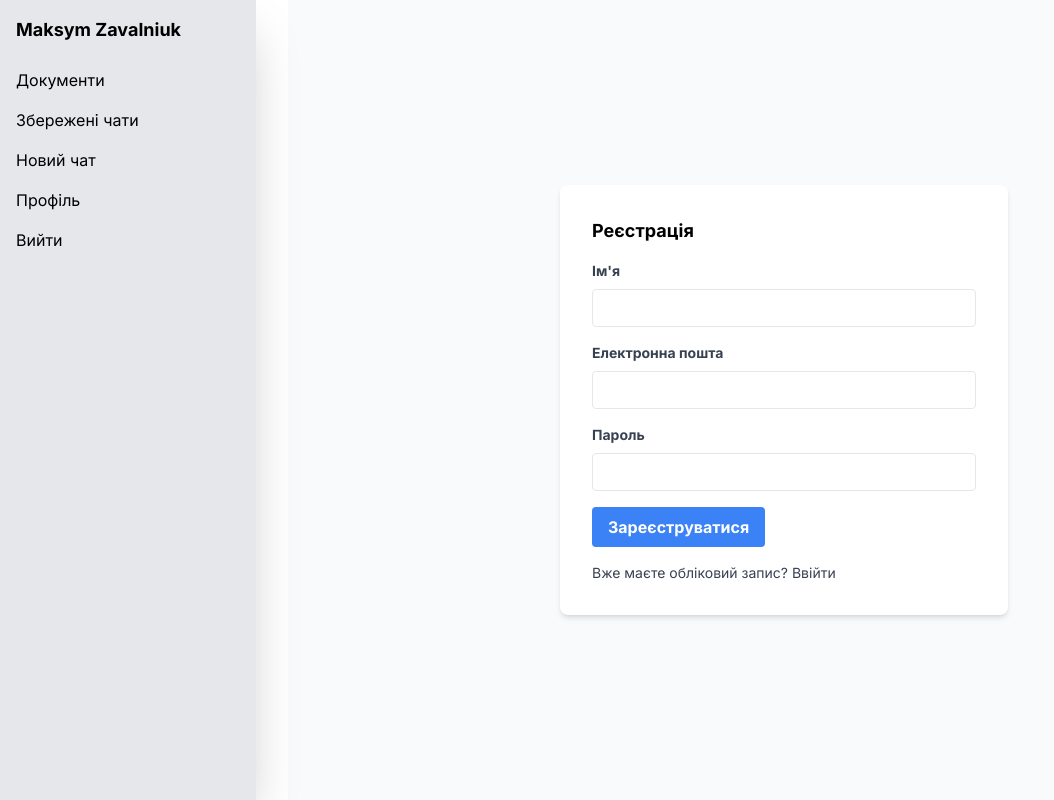
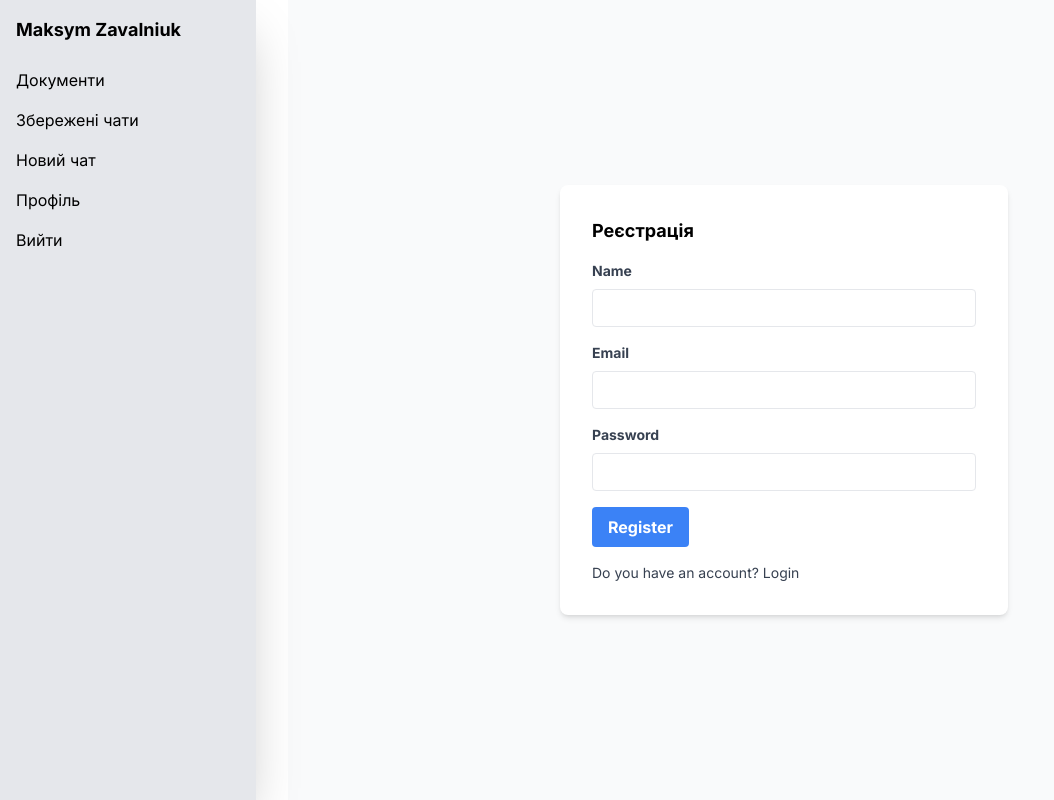
Before and after one commit to mezgoodle/FundFriend, a Next.js app in the folder frontend/: page /auth/register in a window 1280 px wide. Shown: the whole page, without its empty margins (0-1054 px from the left). Built offline with nearby package versions, Linux system fonts and the light colour scheme.

Commit message:
Fix lint errors and tests

```diff
--- a/frontend/app/auth/register/page.jsx
+++ b/frontend/app/auth/register/page.jsx
@@ -21,7 +21,7 @@ function Register() {
               className="block text-gray-700 text-sm font-bold mb-2"
               htmlFor="name"
             >
-              Ім'я
+              Name
             </label>
             <input
               id="name"
@@ -36,7 +36,7 @@ function Register() {
               className="block text-gray-700 text-sm font-bold mb-2"
               htmlFor="email"
             >
-              Електронна пошта
+              Email
             </label>
             <input
               id="email"
@@ -51,7 +51,7 @@ function Register() {
               className="block text-gray-700 text-sm font-bold mb-2"
               htmlFor="password"
             >
-              Пароль
+              Password
             </label>
             <input
               id="password"
@@ -65,10 +65,10 @@ function Register() {
             type="submit"
             className="bg-blue-500 hover:bg-blue-700 text-white font-bold py-2 px-4 rounded focus:outline-none focus:shadow-outline"
           >
-            Зареєструватися
+            Register
           </button>
           <p className="text-sm text-gray-700 mt-4">
-            <Link href="/auth/login">Вже маєте обліковий запис? Ввійти</Link>
+            <Link href="/auth/login">Do you have an account? Login</Link>
           </p>
         </form>
       </div>
--- a/frontend/app/user/documents/[documentId]/page.jsx
+++ b/frontend/app/user/documents/[documentId]/page.jsx
@@ -1,5 +1,6 @@
 "use client";
 import React from "react";
+import Image from "next/image";
 
 function DocumentPage({ params }) {
   const { id } = params;
@@ -15,24 +16,26 @@ function DocumentPage({ params }) {
   };
 
   return (
-    <div className="flex flex-col h-screen">
+    <div className="flex flex-col h-screen" data-testid="root">
       <div className="flex-1 overflow-y-auto">
         <h2 className="text-lg font-bold mb-4">{document.name}</h2>
-        <p className="text-sm text-gray-700 mb-4">Автор: {document.author}</p>
-        <p className="text-sm text-gray-700 mb-4">Розмір: {document.size}</p>
+        <p className="text-sm text-gray-700 mb-4">Author: {document.author}</p>
+        <p className="text-sm text-gray-700 mb-4">Size: {document.size}</p>
         <p className="text-sm text-gray-700 mb-4">
-          Дата створення: {document.createdAt}
+          Created At: {document.createdAt}
         </p>
         <p className="text-sm text-gray-700 mb-4">
-          Посилання на гугл бакет:{" "}
+          Link to the Google Bucket:{" "}
           <a href={document.googleBucketUrl} target="_blank">
-            Переглянути
+            Preview
           </a>
         </p>
         {document.preview && (
-          <img
+          <Image
             src={document.preview}
-            alt="Прев'ю документа"
+            alt="Document Preview"
+            width={500}
+            height={500}
             className="w-full h-auto mb-4"
           />
         )}
--- a/frontend/app/user/documents/page.jsx
+++ b/frontend/app/user/documents/page.jsx
@@ -25,8 +25,9 @@ function DocumentsPage() {
   ];
 
   return (
-    <div className="flex flex-col h-screen">
+    <div className="flex flex-col h-screen" data-testid="root">
       <div className="flex-1 overflow-y-auto">
+        <h2 className="text-lg font-bold mb-4">Your Documents</h2>
         <table className="w-full table-auto border-collapse border border-gray-400">
           <thead>
             <tr>
```
Also changed, not shown: 2 other files (tests, documents, lock files or other folders).
